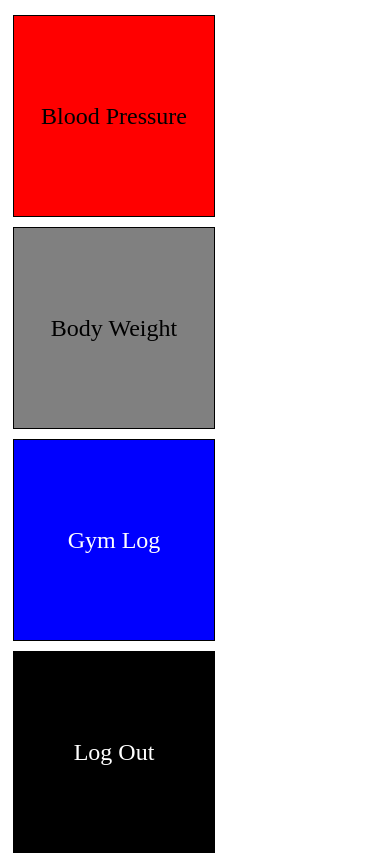
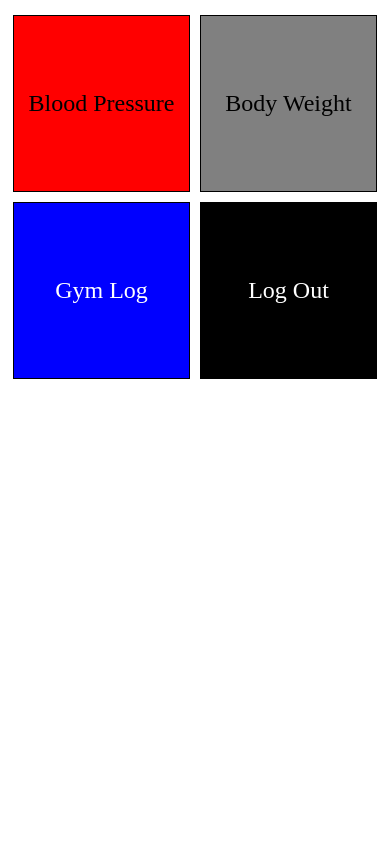
Before and after one commit to nosajhpled/personaldashboard, a PHP site: page /view/dashboard in a window 390 px wide. Shown: the part 36-894 px from the top of the page. After the commit the page ends 415 px from the top, so only its background shows below. Run offline with PHP 8.4, Linux system fonts and the light colour scheme.

Commit message:
Dashboard - responsive design

```diff
--- a/view/dashboard.php
+++ b/view/dashboard.php
@@ -7,8 +7,8 @@
     <link rel="stylesheet" type="text/css" href="">
     <style>
 
-    .block{width: 200px;
-      height:200px;
+    .block{width: 175px;
+      height:175px;
       border: 1px solid black;
       margin: 5px;
       float: left;
@@ -18,7 +18,7 @@
     a:link{color: black;}
     a:visited{color: black;}
 
-    .blockText{height: 200px; width: 200px;display: table-cell;text-align: center;
+    .blockText{height: 175px; width: 175px;display: table-cell;text-align: center;
     vertical-align: middle;}
     #bloodpressure {background-color: red;}
     #bodyweight{background-color: grey;}
```
